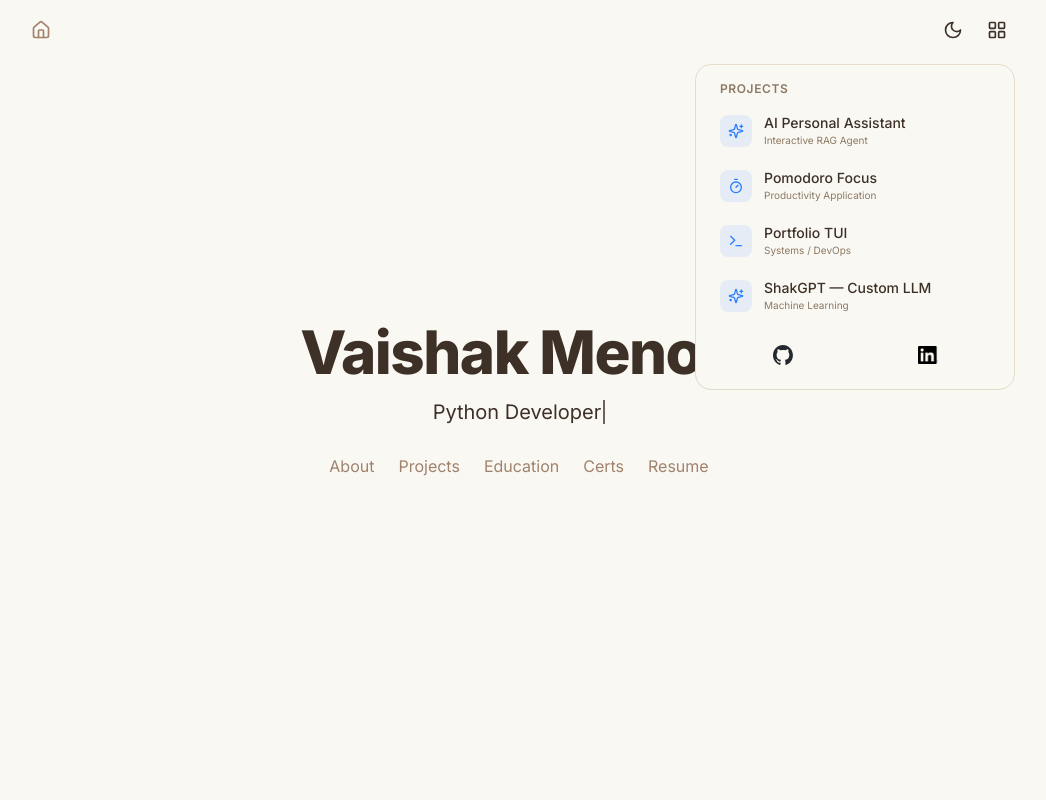
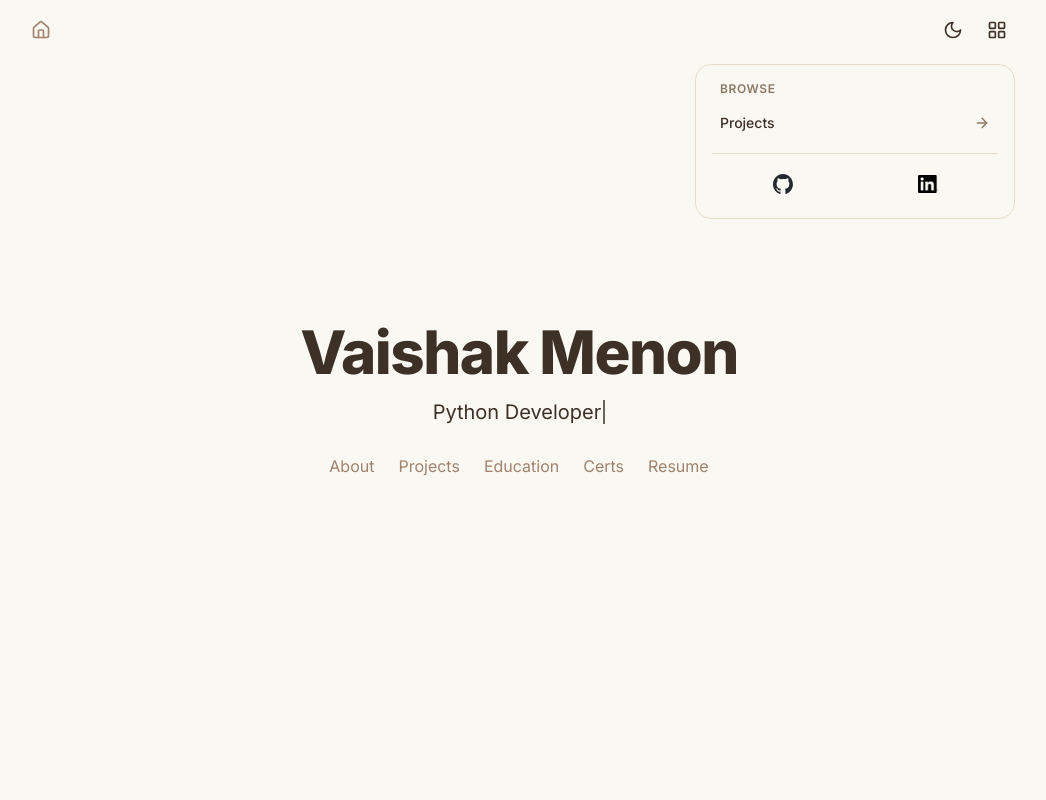
Before and after one commit to vaishakkmenon/vaishakmenon, a Next.js app: page / in a window 1280 px wide. Both pictures are taken after a click on the button 1118 px from the left and 30 px from the top of the page. Shown: the top 800 px of the page, without its empty margins (121-1167 px from the left). Built offline with nearby package versions, Linux system fonts and the light colour scheme.

Commit message:
fixed import quotes, updated project menu to just hold internal links, changed project CTA

```diff
--- a/src/app/projects/page.tsx
+++ b/src/app/projects/page.tsx
@@ -1,7 +1,7 @@
 'use client';
 
-import { projects } from "@/lib/data/projects";
-import { ProjectCard } from "@/components/projects";
+import { projects } from '@/lib/data/projects';
+import { ProjectCard } from '@/components/projects';
 
 export default function ProjectsPage() {
     const sortedProjects = [...projects].sort((a, b) => a.order - b.order);
@@ -17,7 +17,7 @@ export default function ProjectsPage() {
                         I build things from scratch, usually as a way to learn. Each of the projects below started as a
                         question: how do transformers actually work, what does production deployment look like, can a
                         portfolio fit in a terminal? Productivity apps, LLMs, systems work. Each one taught me something
-                        I wouldn't have learned by reading about it.
+                        I wouldn&apos;t have learned by reading about it.
                     </p>
                 </div>
             </section>
--- a/src/components/ProjectMenu.tsx
+++ b/src/components/ProjectMenu.tsx
@@ -3,8 +3,7 @@
 import * as React from 'react';
 import Link from 'next/link';
 import * as DropdownMenu from '@radix-ui/react-dropdown-menu';
-import { LayoutGrid } from 'lucide-react';
-import { projects } from '@/lib/data/projects';
+import { ArrowRight, LayoutGrid } from 'lucide-react';
 import { SOCIAL_LINKS } from '@/lib/constants';
 import { ThemeIcon } from '@/components/ThemeIcon';
 
@@ -46,38 +45,28 @@ export function ProjectMenu() {
                     avoidCollisions={false}
                     collisionPadding={0}
                 >
-
-
-                    {/* Projects Section */}
+                    {/* Internal Link Section */}
                     <div className="p-2">
-                        <div className="text-xs font-semibold text-[var(--color-muted)] px-2 mb-2 uppercase tracking-wider">
-                            Projects
+                        <div className='text-xs font-semibold text-[var(--color-muted)] px-2 mb-2 uppercase tracking-wider'>
+                            Browse
                         </div>
                         <div className="grid grid-cols-1 gap-1">
-                            {projects.map((project) => (
-                                <DropdownMenu.Item key={project.id} asChild>
-                                    <Link
-                                        href={project.link}
-                                        className="flex items-center gap-3 p-2 rounded-xl hover:bg-black/5 dark:hover:bg-white/5 focus:bg-black/5 dark:focus:bg-white/5 transition-colors group outline-none"
-                                    >
-                                        <div className="p-2 rounded-lg bg-blue-500/10 text-blue-500 group-hover:bg-blue-500/20 transition-colors">
-                                            <project.icon className="w-4 h-4" />
-                                        </div>
-                                        <div className="flex-1 min-w-0">
-                                            <div className="text-sm font-medium text-[var(--color-foreground)] truncate">
-                                                {project.title}
-                                            </div>
-                                            <div className="text-[10px] text-[var(--color-muted)] truncate">
-                                                {project.category}
-                                            </div>
-                                        </div>
-                                    </Link>
-                                </DropdownMenu.Item>
-                            ))}
+                            <DropdownMenu.Item asChild>
+                                <Link
+                                    href="/projects"
+                                    className="flex items-center justify-between p-2 rounded-xl hover:bg-black/5 dark:hover:bg-white/5 focus:bg-black/5 dark:focus:bg-white/5 transition-colors group outline-none"
+                                >
+                                    <span className="text-sm font-medium text-[var(--color-foreground)]">
+                                        Projects
+                                    </span>
+                                    <ArrowRight className="w-4 h-4 text-[var(--color-muted)] group-hover:translate-x-0.5 transition-transform" />
+                                </Link>
+                            </DropdownMenu.Item>
                         </div>
                     </div>
 
-
+                    {/* Divider */}
+                    <div className="h-px bg-[var(--color-border)] mx-2 my-1" />
 
                     {/* Footer / Connect */}
                     <div className="p-2 grid grid-cols-2 gap-1">
--- a/src/components/projects/StackedProjectCards.tsx
+++ b/src/components/projects/StackedProjectCards.tsx
@@ -212,11 +212,6 @@ export function StackedProjectCards({ projects }: StackedProjectCardsProps): Rea
                             <ChevronRight className="w-5 h-5 text-zinc-600 dark:text-zinc-300" />
                         </button>
                     </div>
-
-                    {/* Swipe hint */}
-                    <p className="text-center text-sm text-zinc-400 dark:text-zinc-500 mt-4">
-                        Swipe or use arrows to browse projects
-                    </p>
                 </>
             )}
         </div>
--- a/src/components/sections/ProjectsSection.tsx
+++ b/src/components/sections/ProjectsSection.tsx
@@ -6,6 +6,8 @@ import { SECTION_IDS } from '@/lib/constants';
 import SectionHeading from '@/components/SectionHeading';
 import { projects } from '@/lib/data/projects';
 import { StackedProjectCards } from '@/components/projects';
+import Link from 'next/link';
+import { ArrowRight } from 'lucide-react';
 
 export function ProjectsSection(): React.ReactElement {
     // Disable scroll animations on mobile to prevent jitter
@@ -44,6 +46,16 @@ export function ProjectsSection(): React.ReactElement {
                 >
                     <StackedProjectCards projects={projects.filter(p => p.featured).sort((a, b) => a.order - b.order)} />
                 </motion.div>
+
+                <div className="mt-8 text-center">
+                    <Link
+                        href="/projects"
+                        className="inline-flex items-center gap-2 text-sm font-medium opacity-40 hover:opacity-100 transition-opacity"
+                    >
+                        See all projects
+                        <ArrowRight className="w-4 h-4" />
+                    </Link>
+                </div>
             </div>
         </section>
     );
```
